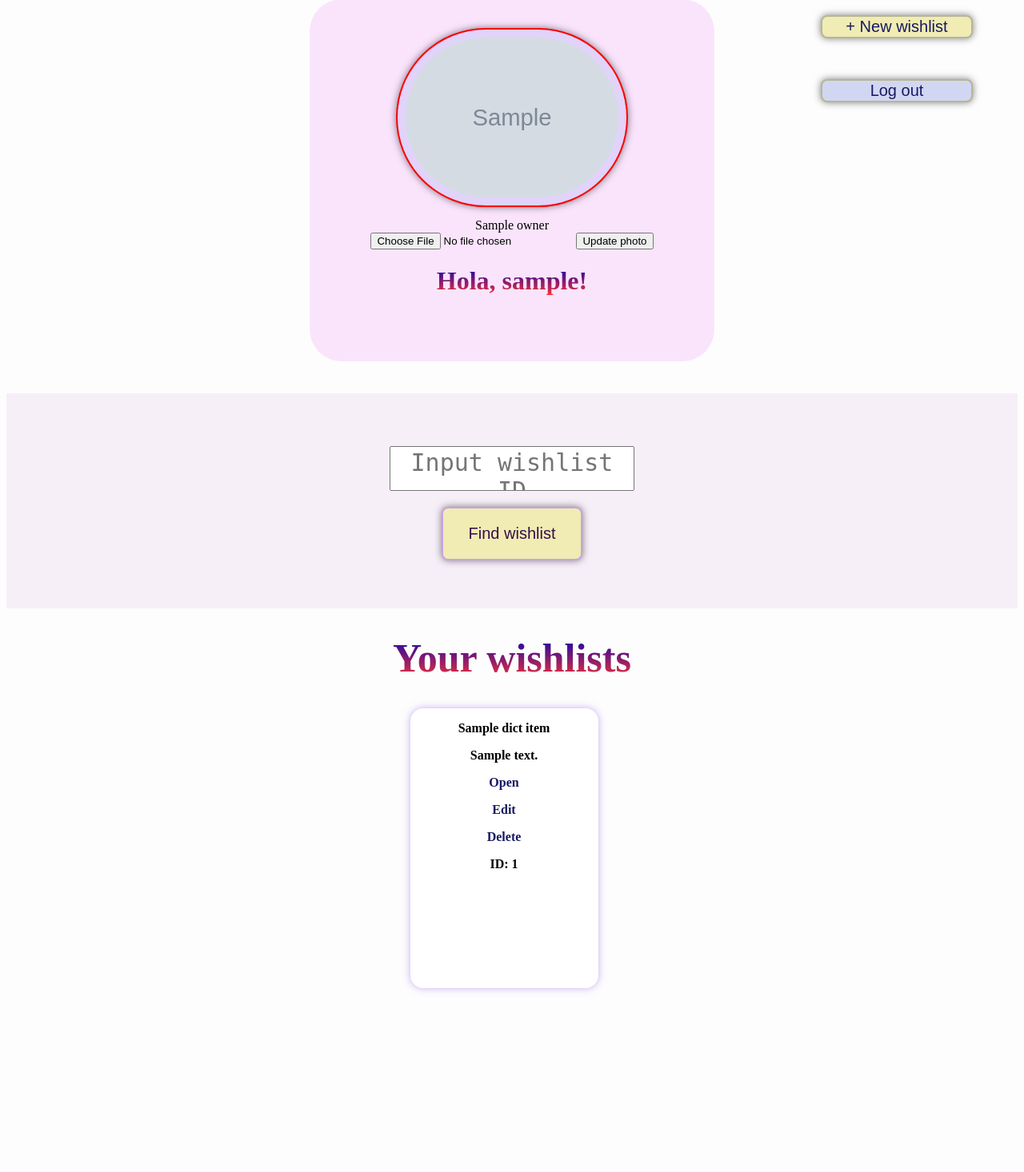
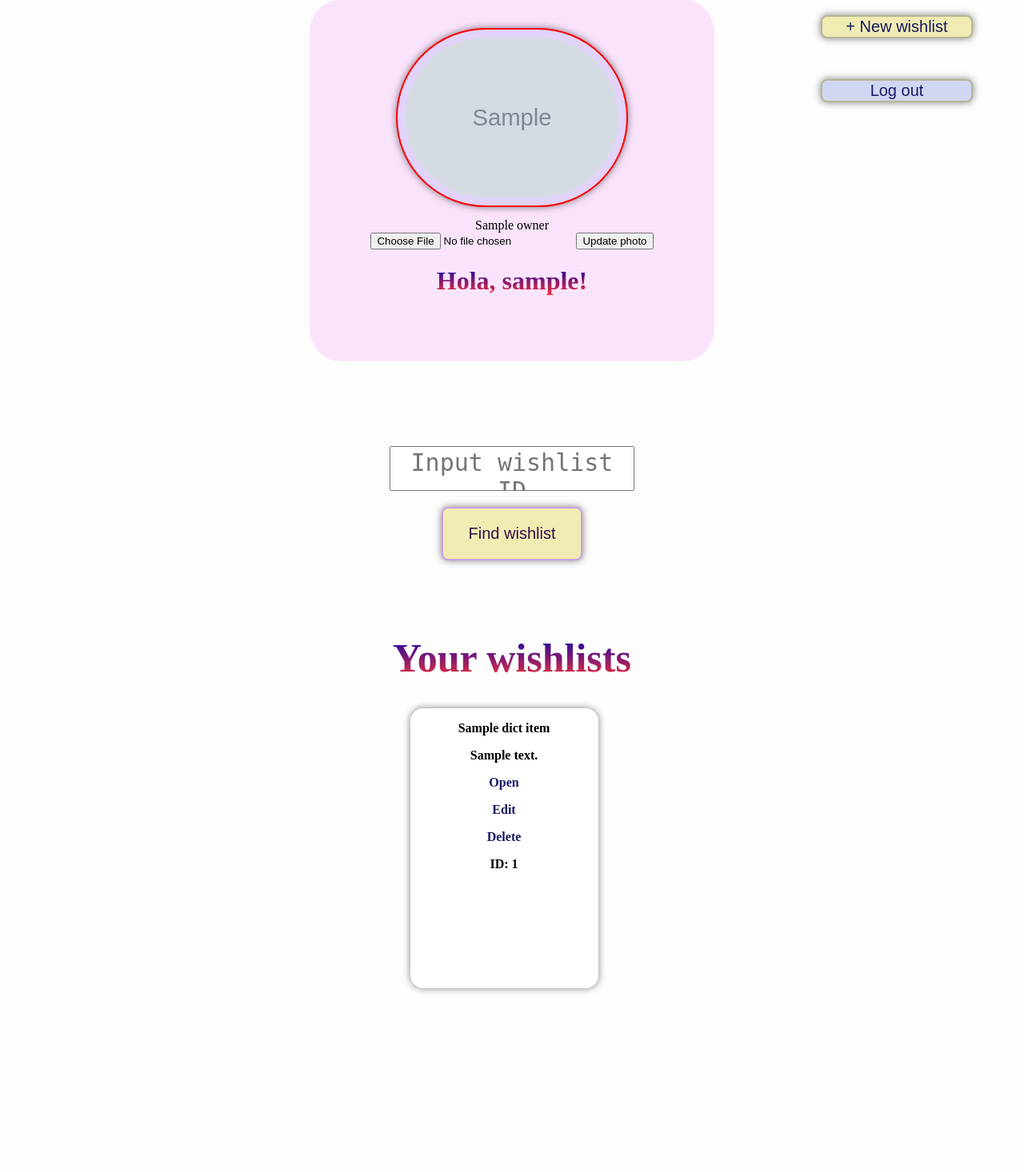
Before and after one commit to itmo-wad/pinata, a Flask app: template templates/cabinet.html in a window 1280 px wide. Shown: the part 21-1487 px from the top of the page at 80% size. Run offline with Flask 2, Linux system fonts and the light colour scheme; the template is opened without the code that fills it: most values are stand-ins (such as "Sample title", 1, 10 or a date in 2020); grey boxes marked "Sample" are stand-in pictures.

Commit message:
cabinet.css

```diff
--- a/static/cabinet.css
+++ b/static/cabinet.css
@@ -27,17 +27,11 @@ body{
 }
 
 .wrap2{
-    background-color: rgba(242, 229, 244, 0.577);
     padding-bottom: 60px;
     display: block;
     padding-top: 50px;
     margin-bottom: 20px;
-
 }
-
-
-
-
 
 
 .hola{
@@ -137,11 +131,11 @@ body{
     width: 235px;
     height: 350px;
     border-radius: 16px;
-    box-shadow: 0 0 10px rgba(142, 93, 238, 0.5);
+    box-shadow: 0 0 10px grey;
     margin-right: 20px;
     font-weight: bolder;
-    background-color: white;
     margin-bottom: 30px;
+    background-color:  white;
 }
 
 #title{
```
